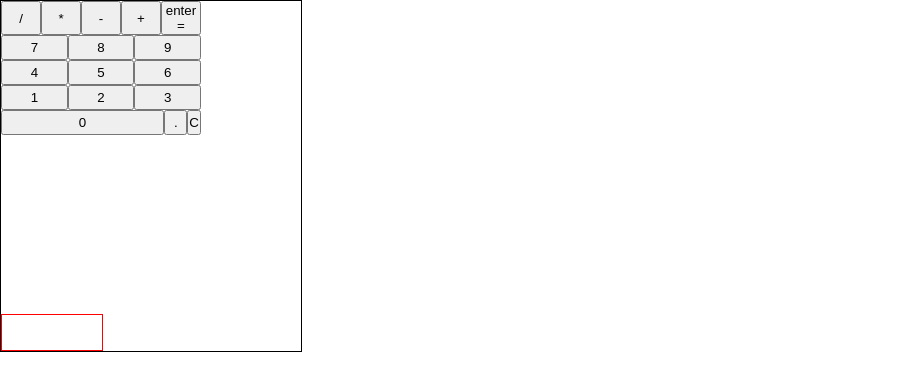
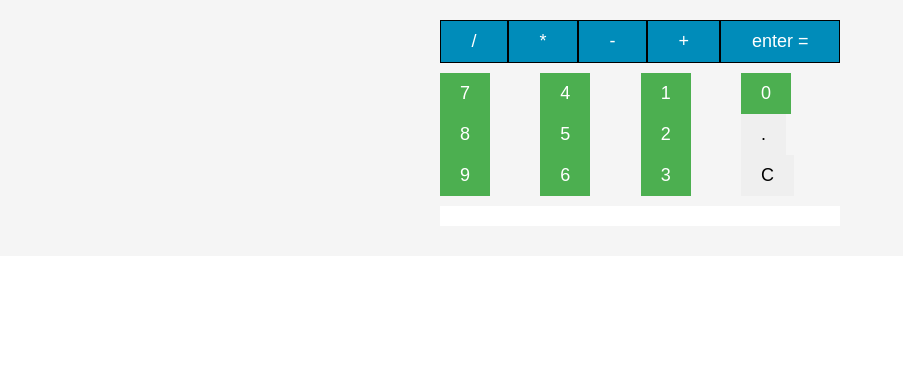
Before and after one commit to Huntoslav/odin-calculator, a plain HTML site: page calc2/index.html in a window 1280 px wide. Shown: the whole page, without its empty margins (0-903 px from the left). Drawn offline with Linux system fonts and the light colour scheme.

Commit message:
chat gpt used for styling

```diff
--- a/calc2/index.html
+++ b/calc2/index.html
@@ -11,6 +11,7 @@
     <div class="whole-calc">
 
         <div class="calc-content">
+            <div class="right-part">
                 <div class="functions">
                     <button class="divide">/</button>
                     <button class="multiply">*</button>
@@ -18,7 +19,8 @@
                     <button class="add">+</button>
                     <button class="enter">enter =</button>
                 </div>
-
+            </div>
+                <div class="left-part">
                     <div class="numbers">
                         <div class="first-three number-grids">
                             <button class="num seven">7</button>
@@ -44,8 +46,7 @@
                             <button class="clear">C</button>
                         </div>
                     </div>
-
-
+                </div>
 
                 <div class="result-tab">
 
--- a/calc2/style.css
+++ b/calc2/style.css
@@ -1,69 +1,70 @@
-*{
+/* Reset default margin and padding */
+* {
+    margin: 0;
     padding: 0;
-    margin: 0;
-}
-.whole-calc{
-    border: solid 1px black;
-    display: flex;
-    flex-direction: row;
-    height: 350px;
-    width: 300px;
-
+    box-sizing: border-box;
 }
 
-
-.numbers{
-    flex: 1 1 100vh;
-    height: 50px;
-    width: 40px;
+/* Set a background color and font for the entire calculator */
+.whole-calc {
+    background-color: #f5f5f5;
+    font-family: Arial, sans-serif;
+    padding: 20px;
 }
 
-.result-tab{
-    width: 100px;
-    height: 100px;
-    border: 1px solid red;
-    display: flex;
-    flex-direction: row;
+/* Center the calculator on the page */
+.calc-content {
+    max-width: 400px;
+    margin: 0 auto;
 }
 
-.calc-content{
+/* Style the buttons container */
+.functions,
+.numbers,
+.result-tab {
     display: flex;
-    flex-grow: 1;
-    flex-direction: column;
+    justify-content: center;
+    margin-bottom: 10px;
 }
 
-.num{
-    height: 25px;
-    width: 25px;
-    flex-basis: 100vh;
+/* Style the buttons */
+button {
+    border: none;
+    padding: 10px 20px;
+    font-size: 18px;
+    cursor: pointer;
+    transition: background-color 0.3s;
 }
 
-.first-three, .second-three, .third-three, .fourth-three{
-    flex-direction: row;
-    display: flex;
-    justify-content: center;
-    width: 200px;
+/* Style the number buttons */
+.num {
+    background-color: #4CAF50; /* Green */
+    color: white;
 }
 
-.functions{
-    display: flex;
-    justify-content: center;
-    flex-direction: row;
-    width: 200px;
+/* Style the operation buttons */
+.functions > button {
+    background-color: #008CBA; /* Blue */
+    color: white;
+    flex-grow: 1;
+    border: 1px solid black
 }
 
-.functions > button{
-    width: 200px;
+/* Style the enter button */
+.enter {
+    background-color: #f44336; /* Red */
+    color: white;
 }
 
-.zero{
-    width: 120px;
+/* Style the result display */
+.result-tab {
+    background-color: white;
+    padding: 10px;
+    text-align: right;
 }
 
-.dot{
-    width: 100px;
+/* Hover effect on buttons */
+button:hover {
+    background-color: #555;
+    color: white;
 }
-
-.clear{
-    width: 50px;
-}
```
Lines whose indentation alone changed are shown as unchanged.
